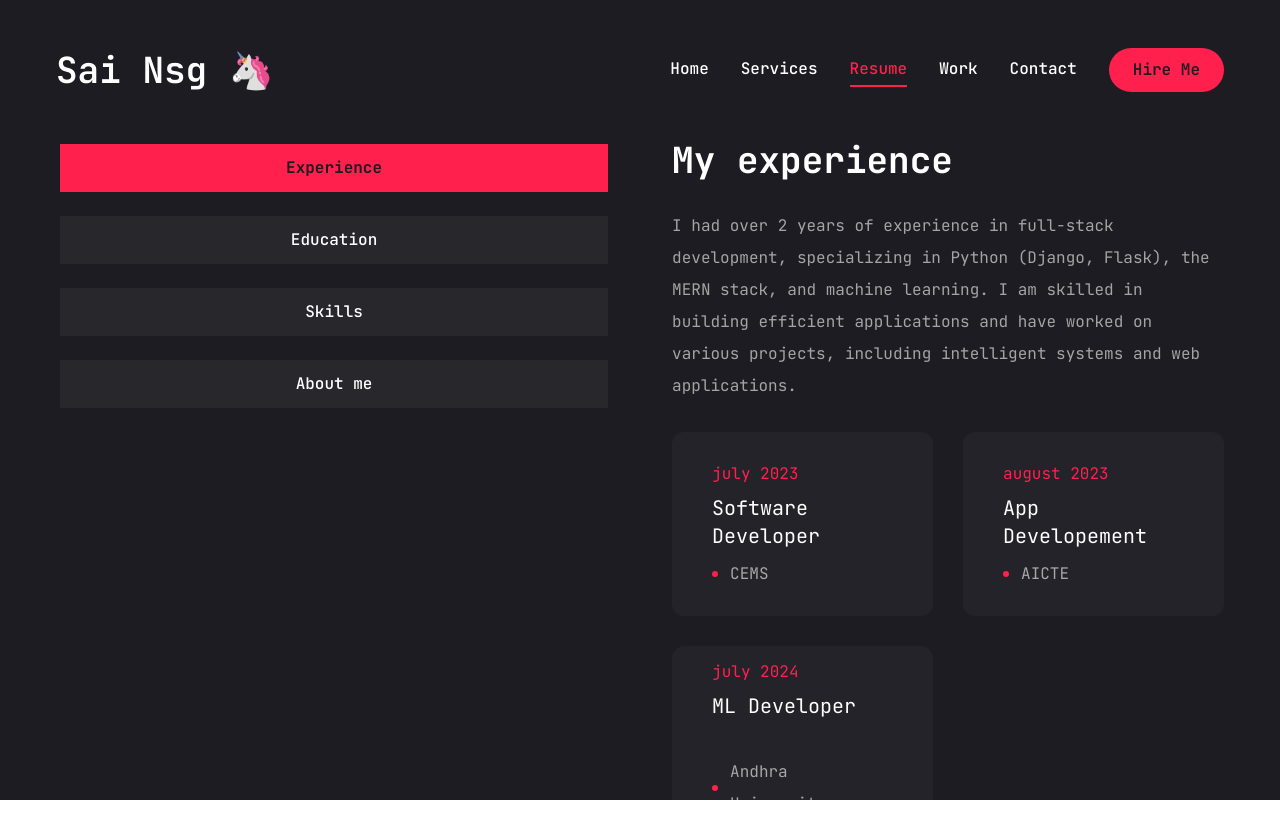
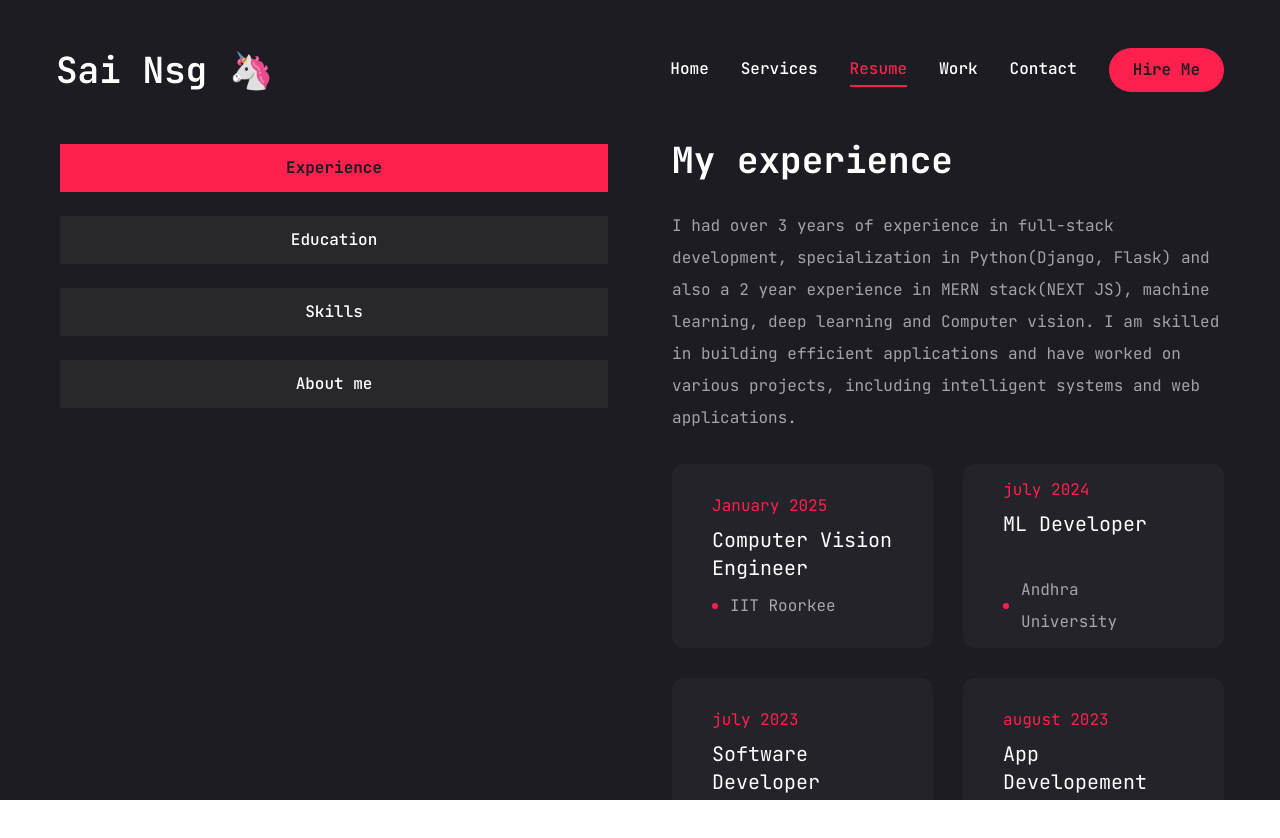
Before and after one commit to sainsg333/PortFolio, a Next.js app: page /resume in a window 1280 px wide. Shown: the top 838 px of the page. Built offline with nearby package versions, Linux system fonts and the light colour scheme.

Commit message:
Update page.jsx

```diff
--- a/app/resume/page.jsx
+++ b/app/resume/page.jsx
@@ -45,8 +45,18 @@ const about={
 const experience={
   icon:'/assets/resume/badge.svg',
   title:"My experience",
-  Description:"I had over 2 years of experience in full-stack development, specializing in Python (Django, Flask), the MERN stack, and machine learning. I am skilled in building efficient applications and have worked on various projects, including intelligent systems and web applications.",
+  Description:"I had over 3 years of experience in full-stack development, specialization in Python(Django, Flask) and also a 2 year experience in MERN stack(NEXT JS), machine learning, deep learning and Computer vision. I am skilled in building efficient applications and have worked on various projects, including intelligent systems and web applications.",
   items:[
+        {
+      title:"Computer Vision Engineer",
+      company:"IIT Roorkee",
+      duration:"January 2025",
+    },
+   {
+      title:"ML Developer",
+      company:"Andhra University",
+      duration:"july 2024",
+    },
     {
       title:"Software Developer",
       company:"CEMS",
@@ -56,11 +66,6 @@ const experience={
       title:"App Developement",
       company:"AICTE",
       duration:"august 2023",
-    },
-    {
-      title:"ML Developer",
-      company:"Andhra University",
-      duration:"july 2024",
     }
   ]
 }
```
